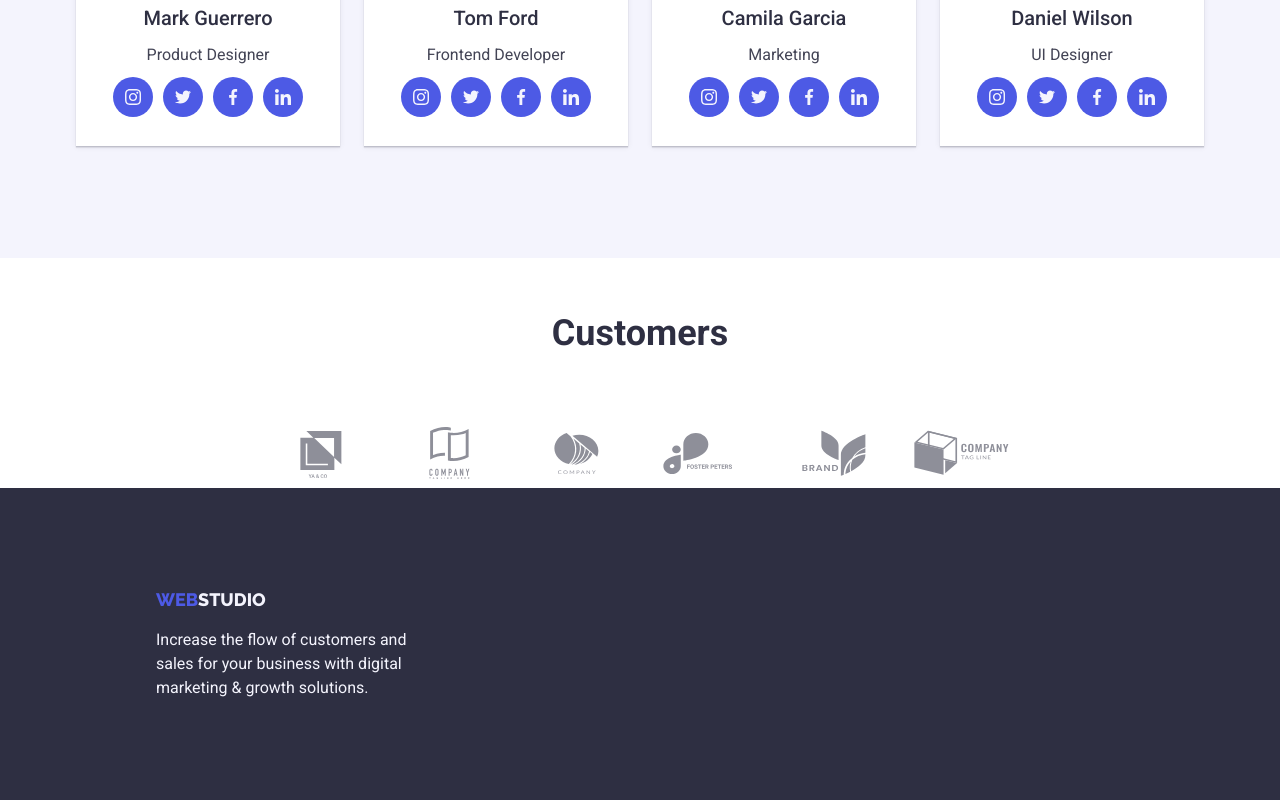
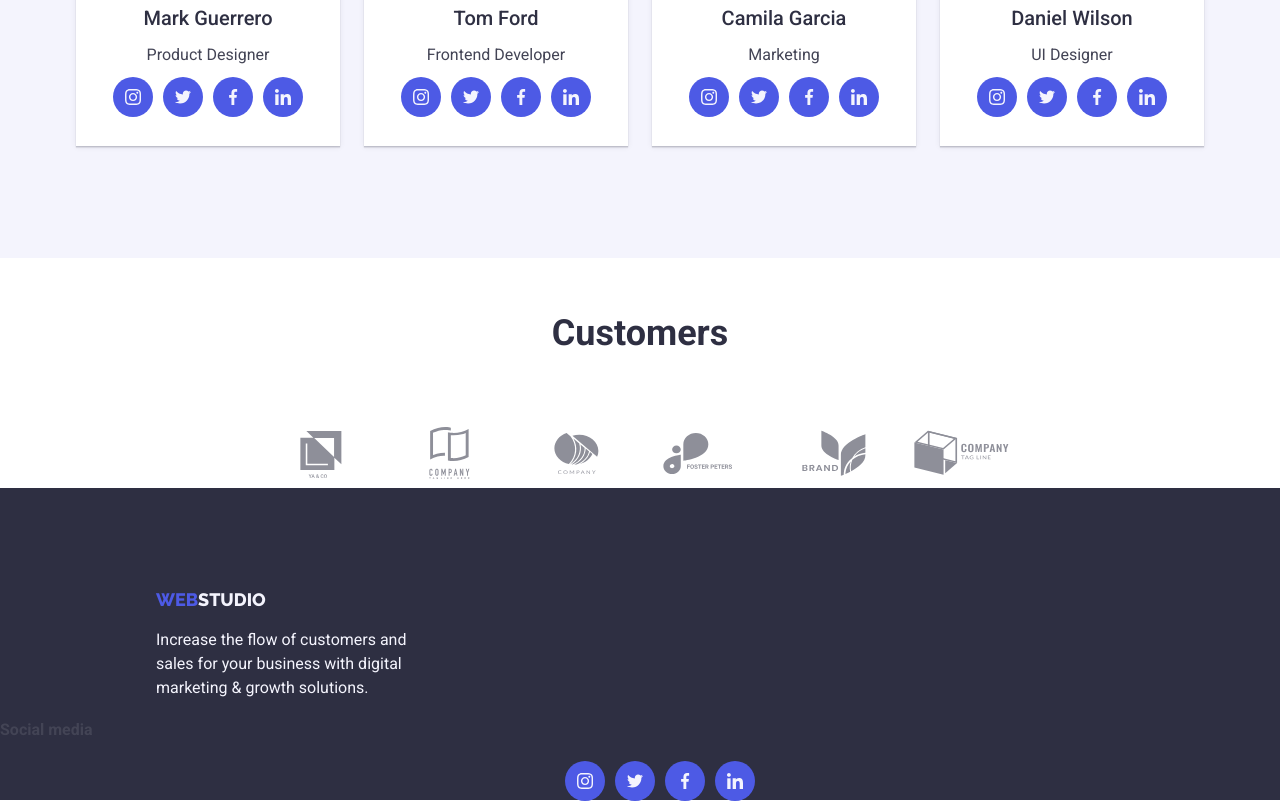
Before and after one commit to Ion-Gavrilencu/goit-markup-hw-04, a plain HTML site: page index.html in a window 1280 px wide. Shown: the part 2182-2983 px from the top of the page. Drawn offline with nearby package versions, Linux system fonts and the light colour scheme.

Commit message:
tema 4 modificari 3

```diff
--- a/css/index.css
+++ b/css/index.css
@@ -273,6 +273,7 @@
 .footer-container{
     padding-top: 100px;
     padding-left: 156px;
+    width: 500px;
 }
 .global-footer .logo::before {
     content: "WEB";
@@ -297,3 +298,25 @@
         line-height: 1.5em;
         color: var(--cloud-color);
     }
+    .icons-global-footer{
+        display: flex;
+            justify-content: center;
+            gap: 10px;
+    }
+    .icons-global-footer .icon svg{
+        width: 16px;
+            height: 16px;
+    }
+    .icons-global-footer .icon{
+        width: 40px;
+            height: 40px;
+            background-color: var(--iris-color);
+            color: var(--cloud-color);
+            border-radius: 50%;
+            display: flex;
+            justify-content: center;
+            align-items: center;
+    }
+         .icons-global-footer .icon:hover {
+             background-color: var(--cloud-color);
+             color: var(--iris-color);}
--- a/index.html
+++ b/index.html
@@ -290,6 +290,7 @@
           </li>
         </ul>
       </section>
+      <!-- Section 5 -->
       <section class="fifth-section">
         <h2>Customers</h2>
         <div class="icons-fifth-section">
@@ -338,6 +339,57 @@
           marketing & growth solutions.
         </p>
       </div>
+      <div class="footer-social-media">
+        <div class="container-footer-social-media">
+          <h4>Social media</h4>
+          <ul class="icons-global-footer">
+            <li>
+              <a
+                href="https://www.instagram.com/"
+                target="_blank"
+                class="icon"
+                aria-label="instagram-link"
+                ><svg>
+                  <use href="./icons.svg/symbol-defs.svg#icon-instagram"></use>
+                </svg>
+              </a>
+            </li>
+            <li>
+              <a
+                href="https://www.twitter.com/"
+                target="_blank"
+                class="icon"
+                aria-label="twitter-link"
+                ><svg>
+                  <use href="./icons.svg/symbol-defs.svg#icon-twitter"></use>
+                </svg>
+              </a>
+            </li>
+            <li>
+              <a
+                href="https://www.facebook.com/"
+                target="_blank"
+                class="icon"
+                aria-label="facebook-link"
+                ><svg>
+                  <use href="./icons.svg/symbol-defs.svg#icon-facebook"></use>
+                </svg>
+              </a>
+            </li>
+            <li>
+              <a
+                href="https://www.linkedin.com/"
+                target="_blank"
+                class="icon"
+                aria-label="linkedin-link"
+                ><svg>
+                  <use href="./icons.svg/symbol-defs.svg#icon-linkedin"></use>
+                </svg>
+              </a>
+            </li>
+          </ul>
+        </div>
+      </div>
     </footer>
   </body>
 </html>
```
Also changed, not shown: css/portfolio.css (+27 -5 lines), portfolio.html (+9 -9 lines).
